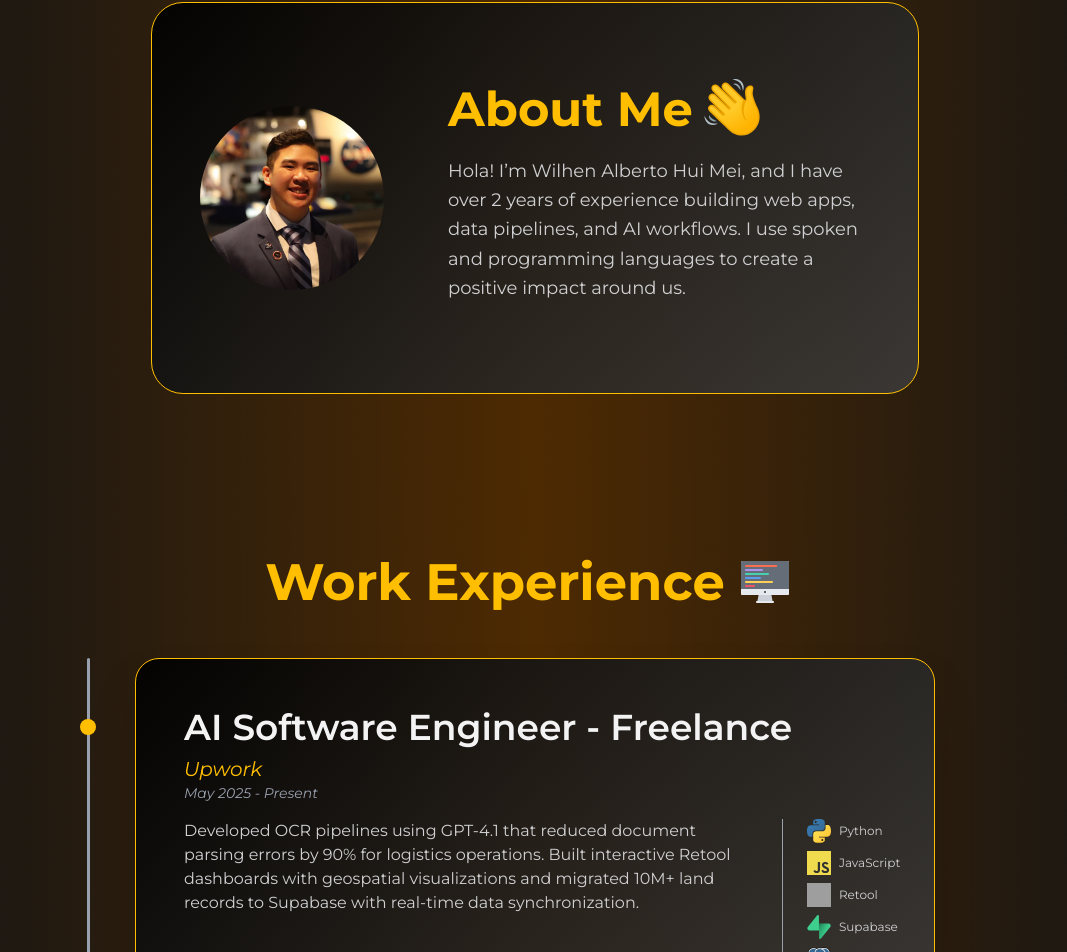
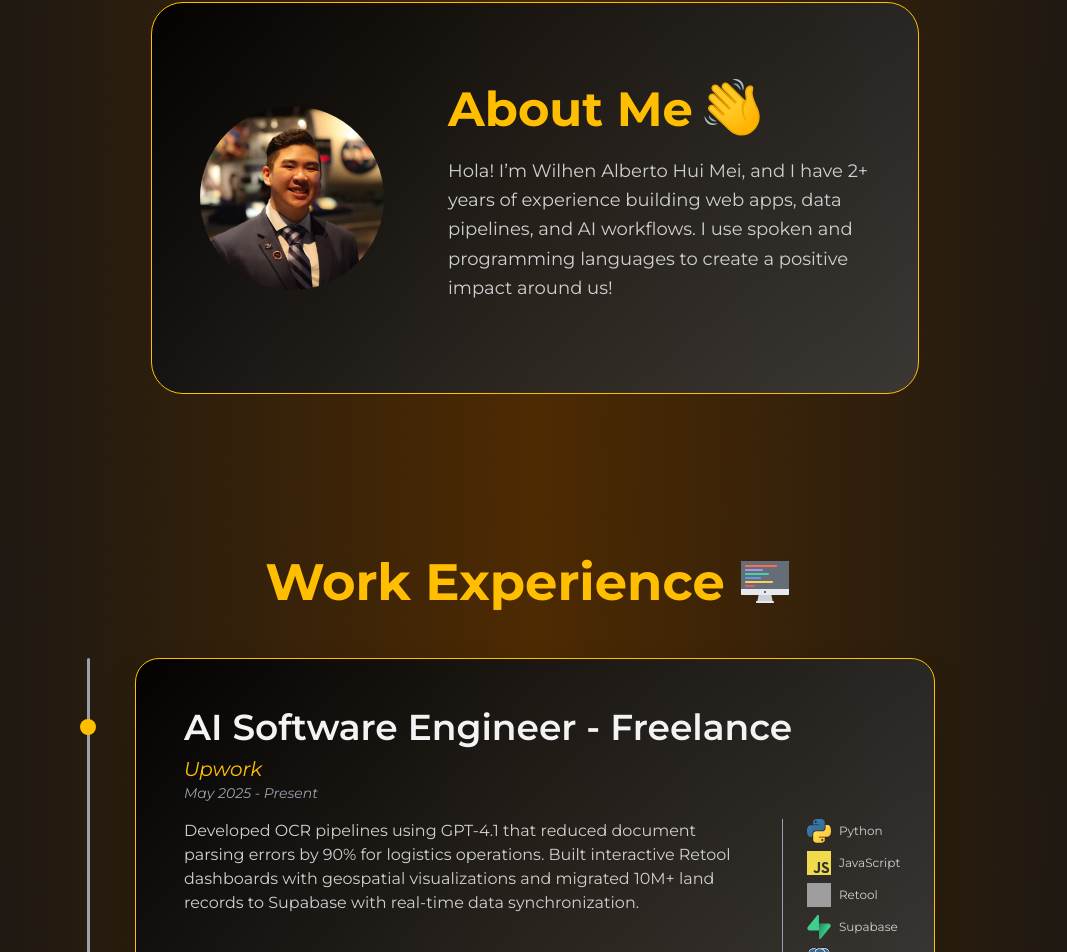
Before and after one commit to WilhenAlbertoHM/portfolio, a React (Vite) app: page / in a window 1280 px wide. Shown: the part 958-1910 px from the top of the page, without its empty margins (105-1172 px from the left). Built offline with nearby package versions, Linux system fonts and the light colour scheme; grey boxes are pictures that could not be loaded.

Commit message:
add: update about me

```diff
--- a/src/components/About.jsx
+++ b/src/components/About.jsx
@@ -19,10 +19,9 @@ export const About = () => {
             />
           </h2>
           <p className="text-base md:text-lg mb-4 leading-relaxed text-wrap text-left">
-            Hola! I’m Wilhen Alberto Hui Mei, and I have over 2 years of
-            experience building web apps, data pipelines, and AI workflows. I
-            use spoken and programming languages to create a positive impact
-            around us.
+            Hola! I’m Wilhen Alberto Hui Mei, and I have 2+ years of experience
+            building web apps, data pipelines, and AI workflows. I use spoken
+            and programming languages to create a positive impact around us!
           </p>
         </div>
       </div>
```
